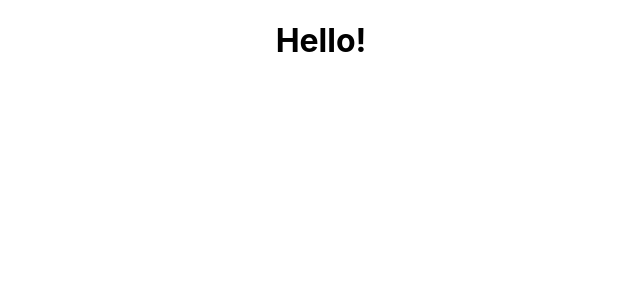
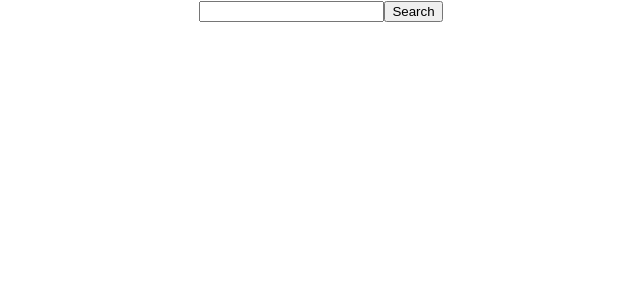
Before and after one commit to vulcanism/recipe-app, a React (Create React App) app: page / in a window 1280 px wide. Shown: the top 300 px of the page, without its empty margins (319-959 px from the left). Built offline with nearby package versions, Linux system fonts and the light colour scheme.

Commit message:
stubbed out basic form

```diff
--- a/src/App.js
+++ b/src/App.js
@@ -12,7 +12,10 @@
 
   return (
     <div className="App">
-      <h1>Hello!</h1>
+      <form className="search-form">
+        <input className="search-bar" type="text" />
+        <button className="search-button" type="submit">Search</button>
+      </form>
     </div>
   );
 }
```
